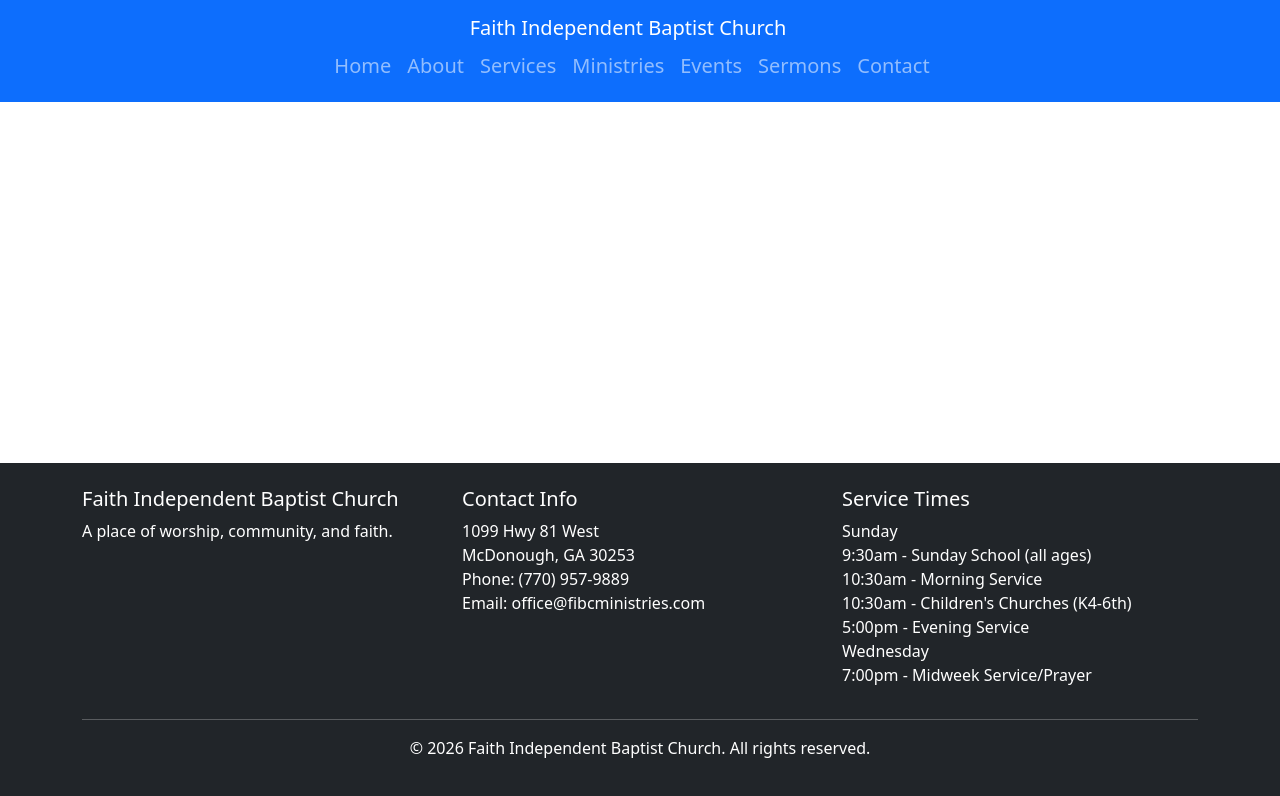
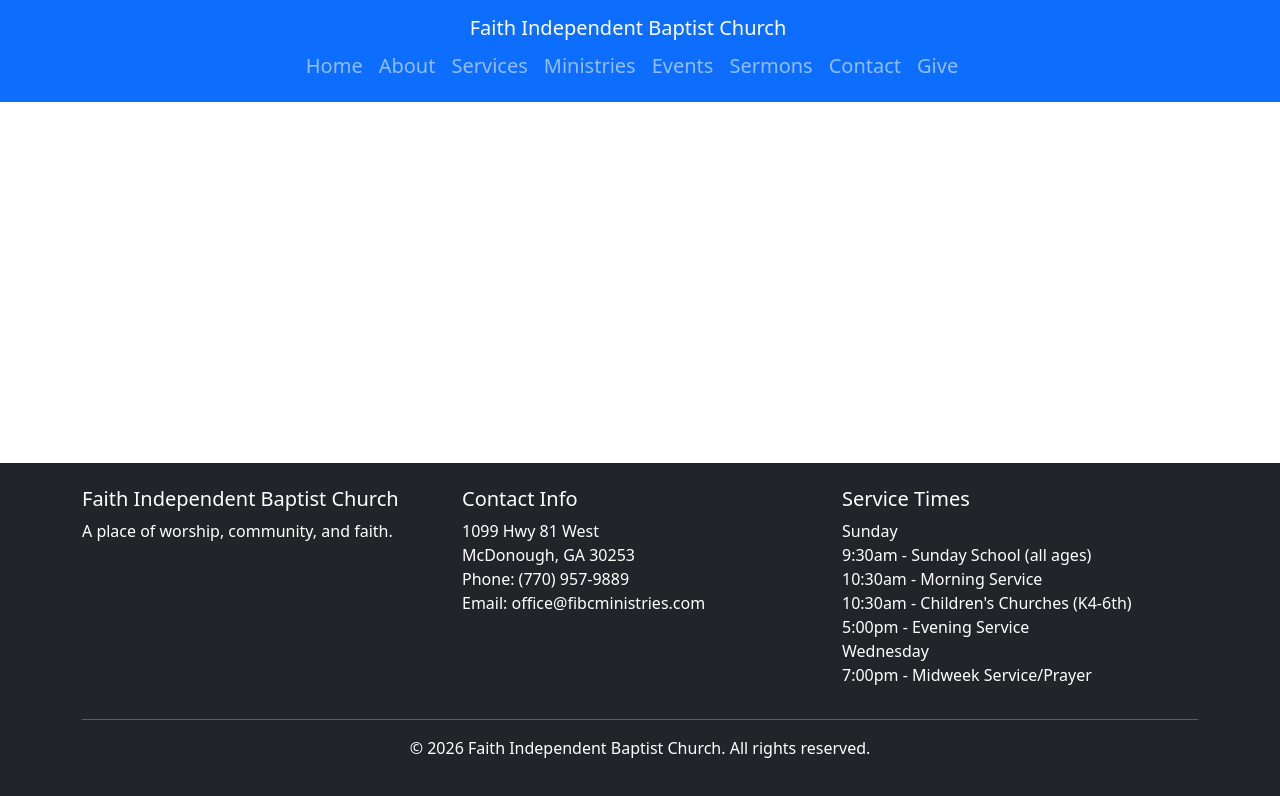
Before and after one commit to Riley-Truong/FIBC_Website_React_Project, a React (Vite) app in the folder fibc-react-project/: page /giving in a window 1280 px wide. Shown: the top 796 px of the page. Built offline with nearby package versions, Linux system fonts and the light colour scheme.

Commit message:
Add giving page

```diff
--- a/fibc-react-project/src/App.jsx
+++ b/fibc-react-project/src/App.jsx
@@ -10,6 +10,7 @@
 import EventsPage from './pages/EventsPage';
 import SermonsPage from './pages/SermonsPage';
 import ContactPage from './pages/ContactPage';
+import GivingPage from './pages/GivingPage'
 
 function App() {
   return (
@@ -25,6 +26,7 @@
             <Route path="/events" element={<EventsPage />} />
             <Route path="/sermons" element={<SermonsPage />} />
             <Route path="/contact" element={<ContactPage />} />
+            <Route path="/giving" element={<GivingPage />} />
           </Routes>
         </main>
         <Footer />
--- a/fibc-react-project/src/components/Navigation.jsx
+++ b/fibc-react-project/src/components/Navigation.jsx
@@ -35,6 +35,9 @@
                     <li className="nav-item">
                     <Link className="nav-link" to="/contact">Contact</Link>
                     </li>
+                    <li className="nav-item">
+                    <Link className="nav-link" to="/giving">Give</Link>
+                    </li>
                 </ul>
                 </div>
             </div>
--- /dev/null
+++ b/fibc-react-project/src/pages/GivingPage.jsx
@@ -0,0 +1,10 @@
+
+function GivingPage() {
+    return(
+        <div className="container my-5">
+
+        </div>
+    );
+}
+
+export default GivingPage;
```
